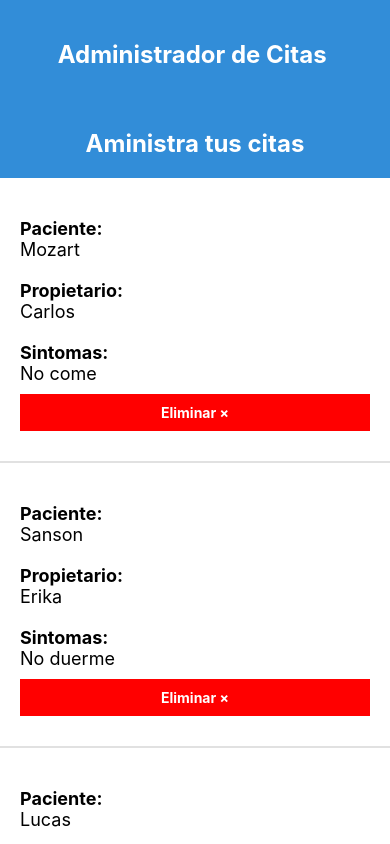
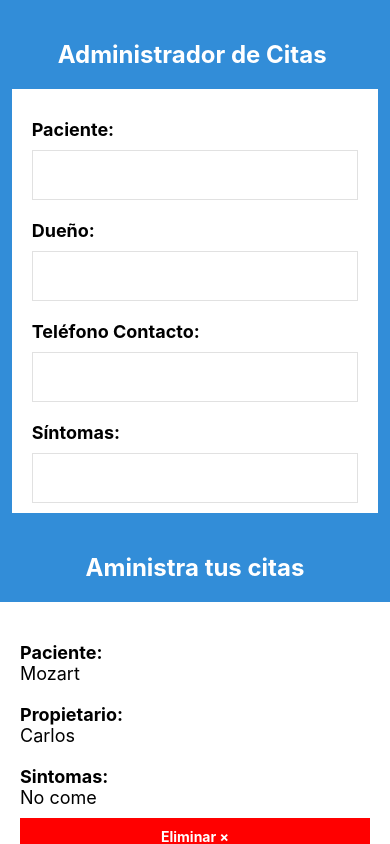
Before and after one commit to carlosalberto05/cinasNative, a React Native app: screen / in a window 390 px wide. Built offline with nearby package versions, Linux system fonts and the light colour scheme.

Commit message:
Se agregó formulario con sus diferentes text inputs

```diff
--- a/App.js
+++ b/App.js
@@ -1,6 +1,7 @@
 import React, {useState} from 'react';
 import {StyleSheet, Text, View, FlatList} from 'react-native';
 import Cita from './componentes/Cita';
+import Formulario from './componentes/Formulario';
 const App = () => {
   const [citas, setCitas] = useState([
     {id: '1', paciente: 'Mozart', propietario: 'Carlos', sintomas: 'No come'},
@@ -19,6 +20,9 @@
     <>
       <View style={styles.contenedor}>
         <Text style={styles.titulo}>Administrador de Citas </Text>
+
+        <Formulario />
+
         <Text style={styles.titulo}>
           {citas.length > 0
             ? 'Aministra tus citas'
--- a/componentes/Cita.js
+++ b/componentes/Cita.js
@@ -1,4 +1,4 @@
-import React, {useState} from 'react';
+import React from 'react';
 import {StyleSheet, Text, View, TouchableHighlight} from 'react-native';
 const Cita = ({item, eliminarPaciente}) => {
   const dialogoEliminar = (id) => {
--- /dev/null
+++ b/componentes/Formulario.js
@@ -0,0 +1,67 @@
+import React, {useState} from 'react';
+import {StyleSheet, Text, View, TextInput} from 'react-native';
+
+const Formulario = () => {
+  return (
+    <>
+      <View style={styles.formulario}>
+        <View>
+          <Text style={styles.label}>Paciente: </Text>
+          <TextInput
+            style={styles.input}
+            onChangeText={(texto) => console.log(texto)}
+          />
+        </View>
+
+        <View>
+          <Text style={styles.label}>Dueño: </Text>
+          <TextInput
+            style={styles.input}
+            onChangeText={(texto) => console.log(texto)}
+          />
+        </View>
+
+        <View>
+          <Text style={styles.label}>Teléfono Contacto: </Text>
+          <TextInput
+            style={styles.input}
+            onChangeText={(texto) => console.log(texto)}
+            keyboardType="number-pad"
+          />
+        </View>
+
+        <View>
+          <Text style={styles.label}>Síntomas: </Text>
+          <TextInput
+            multiline
+            style={styles.input}
+            onChangeText={(texto) => console.log(texto)}
+          />
+        </View>
+      </View>
+    </>
+  );
+};
+
+const styles = StyleSheet.create({
+  formulario: {
+    backgroundColor: '#FFF',
+    paddingHorizontal: 20,
+    paddingVertical: 10,
+    marginHorizontal: '3%',
+  },
+  label: {
+    fontWeight: 'bold',
+    fontSize: 18,
+    marginTop: 20,
+  },
+  input: {
+    marginTop: 10,
+    height: 50,
+    borderColor: '#e1e1e1',
+    borderWidth: 1,
+    borderStyle: 'solid',
+  },
+});
+
+export default Formulario;
```
